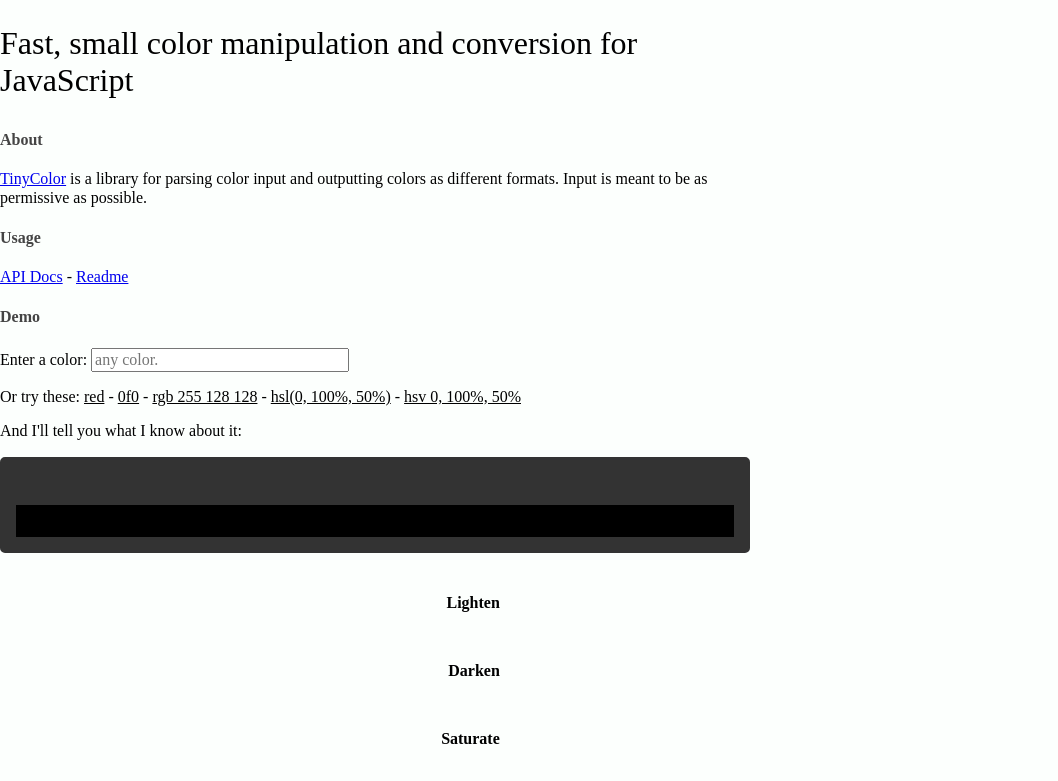
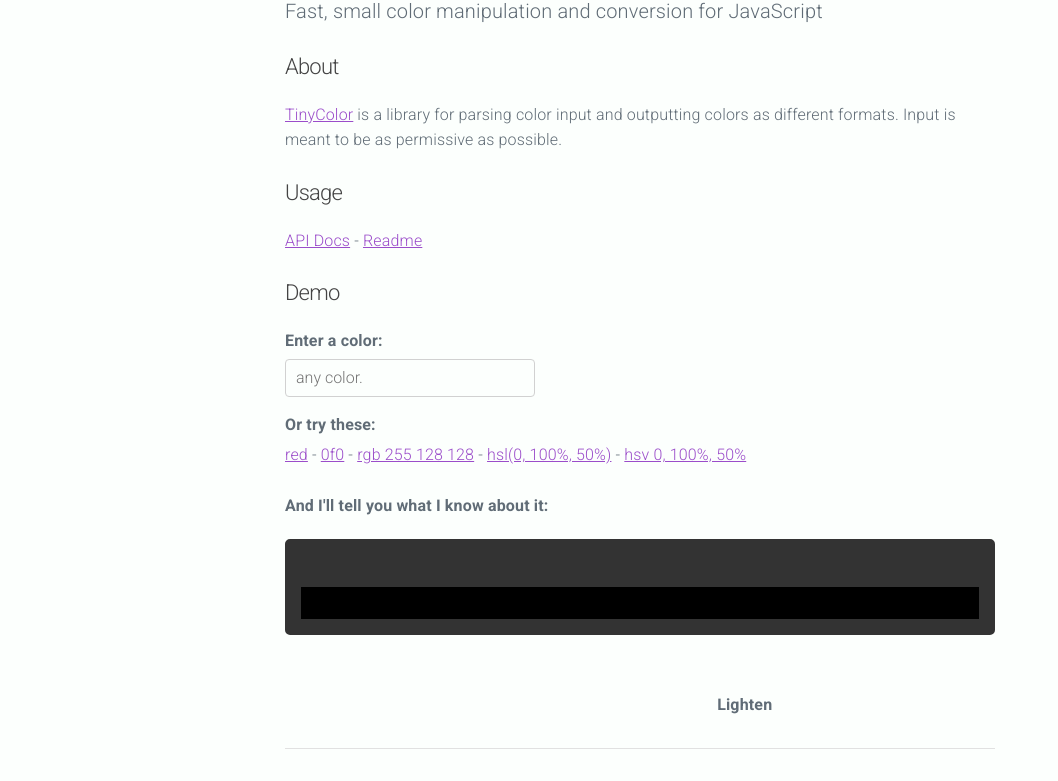
Before and after one commit to scttcper/tinycolor, a website with bundled scripts: page demo/public/index.html in a window 1280 px wide. Shown: the part 116-897 px from the top of the page, without its empty margins (0-1058 px from the left). Built offline with nearby package versions, Linux system fonts and the light colour scheme; a small style sheet from the web is missing.

Commit message:
chore: fix milligram, update dep

```diff
--- a/demo/public/index.html
+++ b/demo/public/index.html
@@ -6,8 +6,8 @@
   <title>TinyColor - Fast, small color manipulation in JavaScript</title>
   <meta name="viewport" content="width=device-width, initial-scale=1">
   <link rel="stylesheet" href="//fonts.googleapis.com/css?family=Roboto:300,300italic,700,700italic">
-  <link rel="stylesheet" href="//cdn.rawgit.com/necolas/normalize.css/master/normalize.css">
-  <link rel="stylesheet" href="//cdn.rawgit.com/milligram/milligram/master/dist/milligram.min.css">
+  <link rel="stylesheet" href="//cdnjs.cloudflare.com/ajax/libs/normalize/5.0.0/normalize.css">
+  <link rel="stylesheet" href="//cdnjs.cloudflare.com/ajax/libs/milligram/1.3.0/milligram.css">
   <style>
     body {
       background-color: #FCFFFD;
```
Also changed, not shown: package.json (+11 -11 lines), 1 other file.
